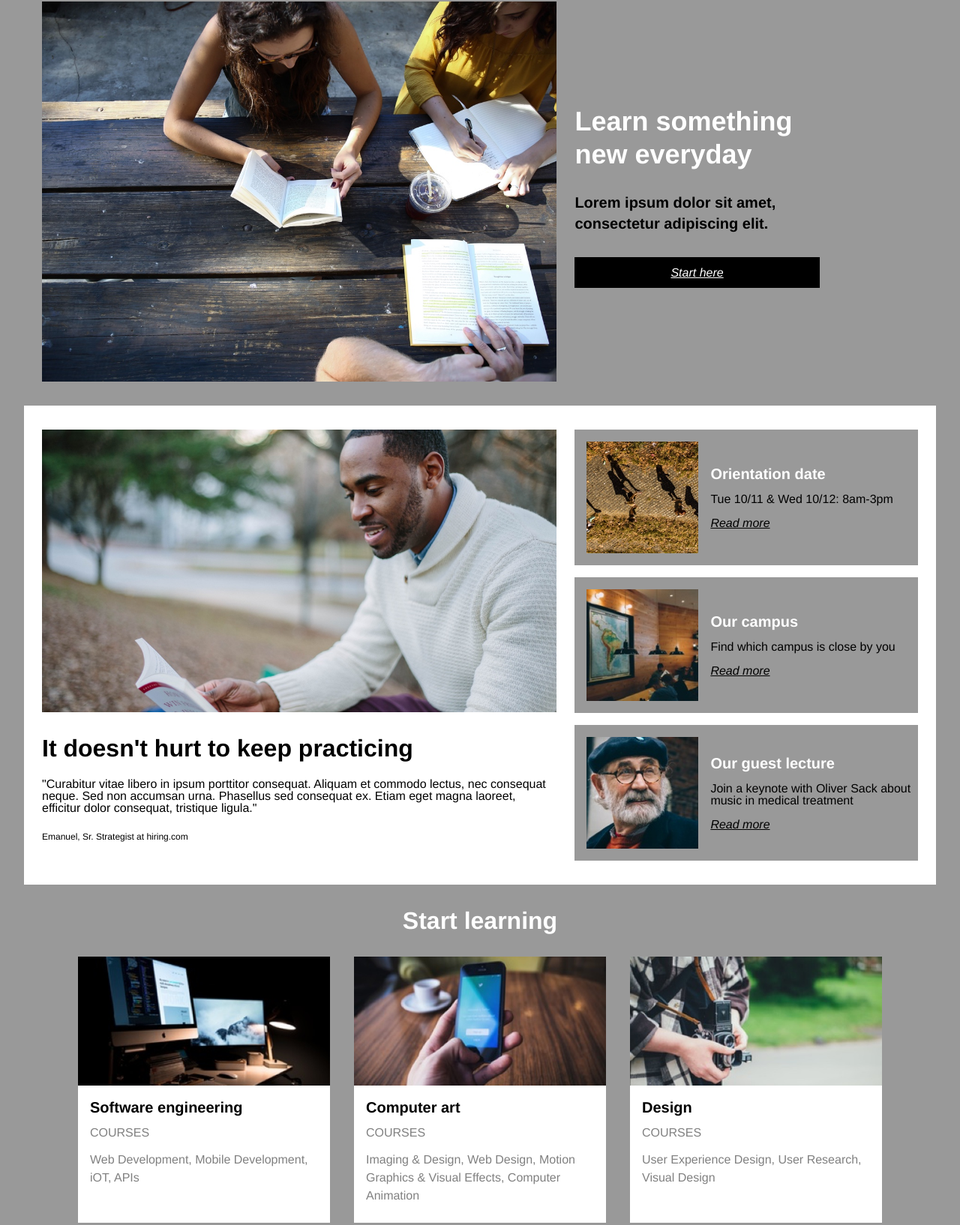
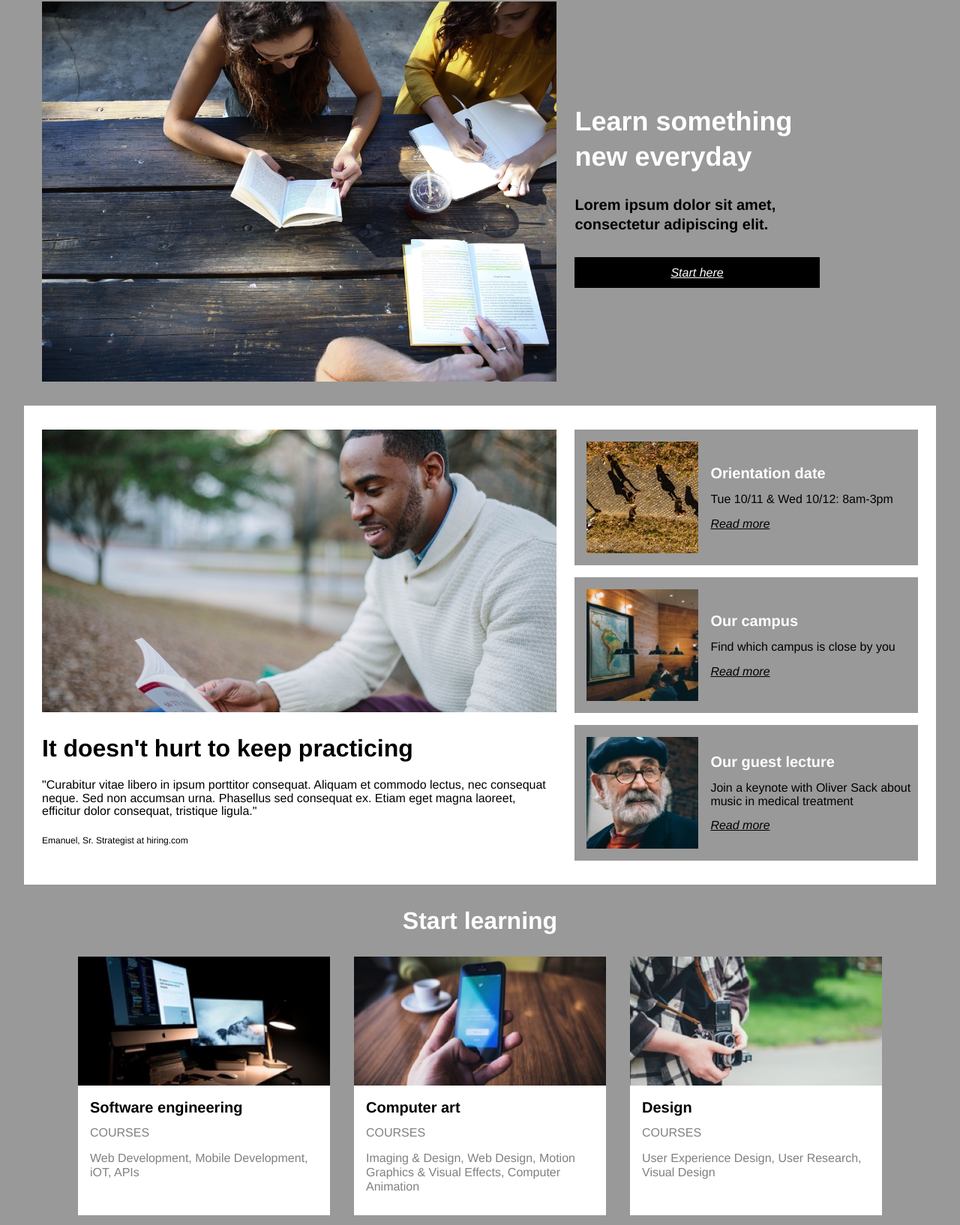
Before and after one commit to sparky9teen/colmaracademy, a plain HTML site: page index.html in a window 1280 px wide. Shown: the part 94-1728 px from the top of the page at 75% size. Drawn offline with Linux system fonts and the light colour scheme.

Commit message:
Day 10.  Final REV.

```diff
--- a/resources/css/style.css
+++ b/resources/css/style.css
@@ -200,12 +200,12 @@ header nav .icon {
 
 .banner .column02 h1 {
   color: #FFFFFF; /* white */
-  line-height: 2.75rem;
+  line-height: 1.3;
   margin: 0 0 1.75rem 0;
 }
 
 .banner .column02 h4 {
-  line-height: 1.75rem;
+  line-height: 1.3;
   margin: 0 0 2.75rem 0;
   }
 
@@ -261,12 +261,10 @@ header nav .icon {
   }
 
   .banner .column02 h1 {
-    line-height: 2.75rem;
     margin: 0 1rem 2rem 1rem;
   }
 
   .banner .column02 h4 {
-    line-height: 1.75rem;
     margin: 0 1rem 2rem 1rem;
   }
 
@@ -301,6 +299,7 @@ header nav .icon {
 }
 
 .information .column01 p {
+  line-height: 1.1;
   margin: 0 0 1.5rem 0;
 }
 
@@ -358,7 +357,7 @@ header nav .icon {
 }
 
 .information .column04 p {
-  line-height: 1rem;
+  line-height: 1.1;
   margin: 0 0 1rem 0;
 }
 
@@ -427,7 +426,6 @@ header nav .icon {
   }
 
   .information .column04 p {
-    line-height: 1rem;
     margin: 1rem 0 1rem 2rem;
   }
 
@@ -509,7 +507,7 @@ header nav .icon {
 
 .courses p {
   margin: 0 1rem 3rem 1rem;
-  line-height: 1.5rem;
+  line-height: 1.2;
 }
 
 .courses .column02 .row03 p {
@@ -658,7 +656,7 @@ header nav .icon {
 }
 
 .thesis .column04 p {
-  line-height: 1rem;
+  line-height: 1.1;
 }
 
 /* for mobile screens only */
```
